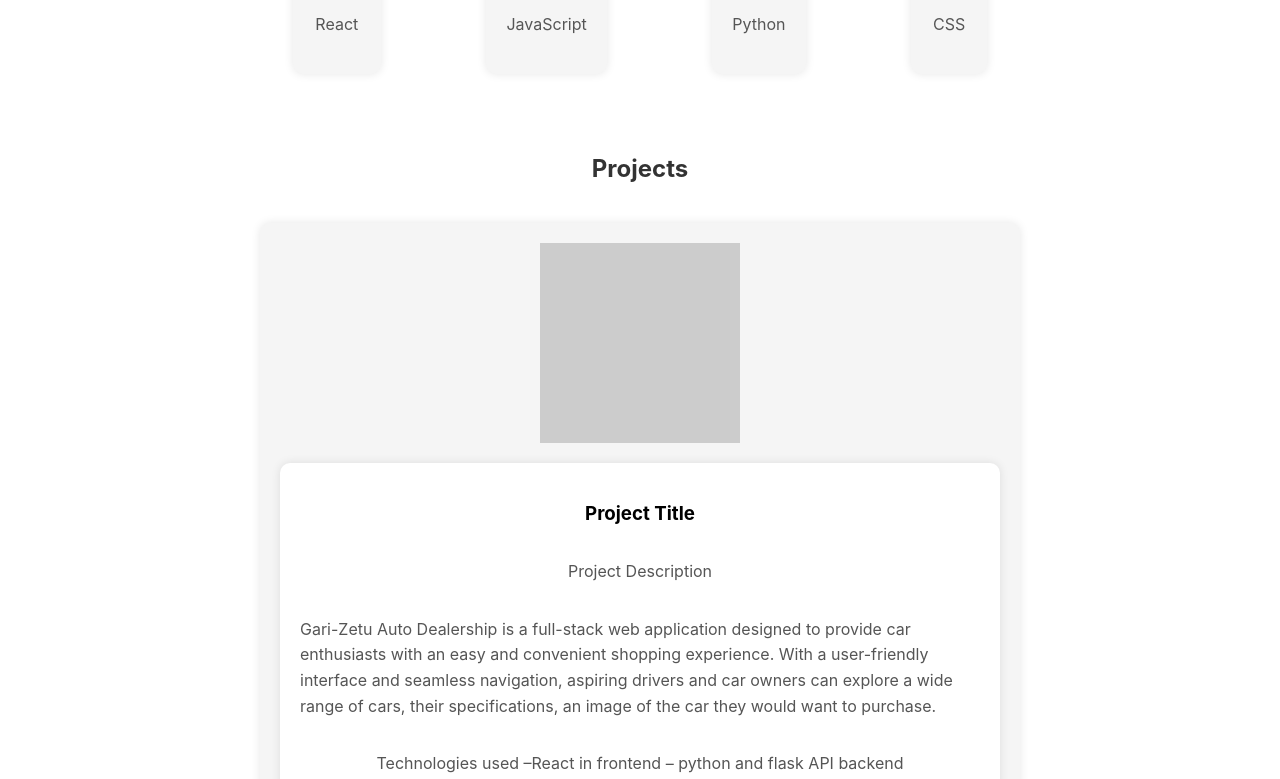
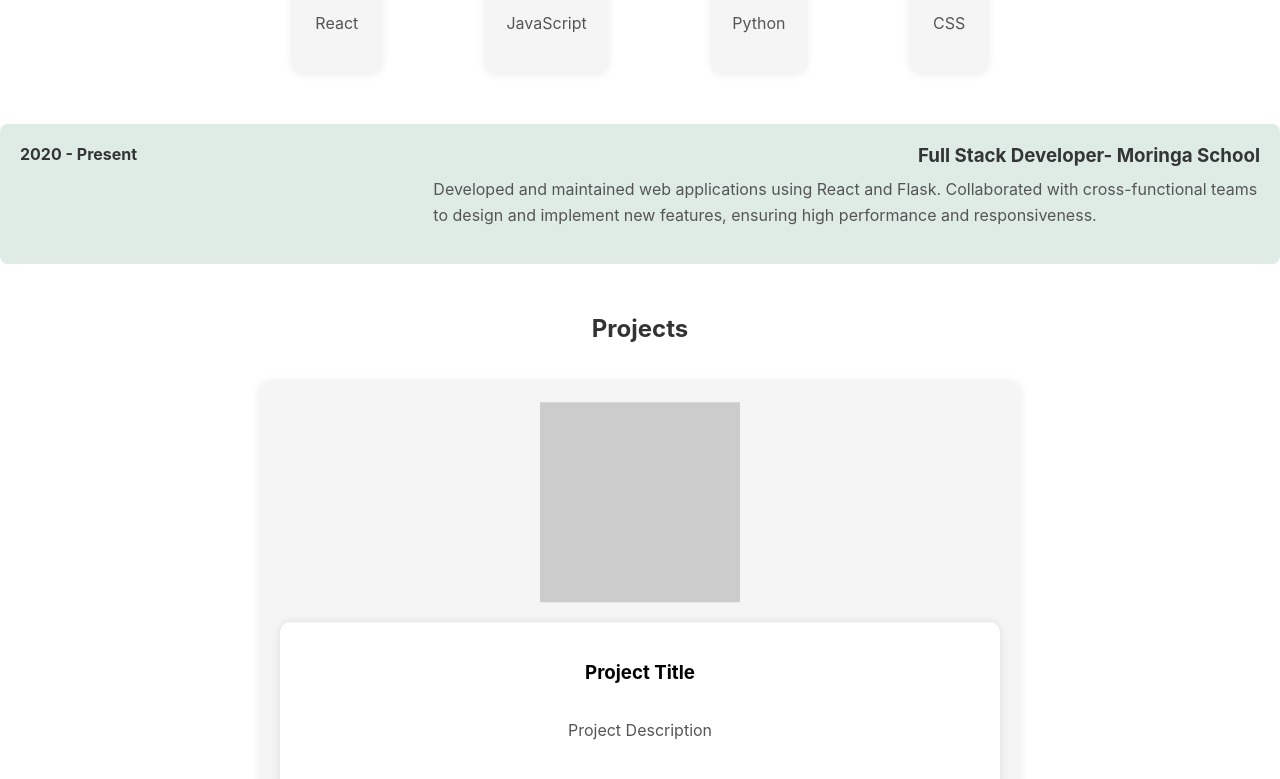
Before and after one commit to kanyi9/kanyi-portfolio, a React (Create React App) app in the folder kanyi-portfolio/: page / in a window 1280 px wide. Shown: the part 1240-2019 px from the top of the page. Built offline with nearby package versions, Linux system fonts and the light colour scheme.

Commit message:
adds experience

```diff
--- a/kanyi-portfolio/src/App.js
+++ b/kanyi-portfolio/src/App.js
@@ -4,6 +4,7 @@ import Navbar from './components/Navbar';
 import Introduction from './components/Introduction';
 import About from './components/About';
 import Specialties from './components/Specialities';
+import Experience from './components/Experience';
 import Projects from './components/Projects';
 
 function App() {
@@ -13,6 +14,7 @@ function App() {
             <Introduction />
             <About />
             <Specialties />
+            <Experience />
             <Projects/>
             {/* Other components will go here */}
         </div>
--- /dev/null
+++ b/kanyi-portfolio/src/components/Experience.css
@@ -0,0 +1,40 @@
+.experience {
+    display: flex; /* Use flexbox for layout */
+    justify-content: space-between; /* Space between the two sides */
+    align-items: flex-start; /* Align items at the start */
+    padding: 20px; /* Add some padding */
+    background-color: rgba(223, 236, 230, 0.973); /* Background color */
+    color: rgb(51, 53, 54); /* Text color */
+    border-radius: 8px; /* Rounded corners */
+    margin: 10px 0; /* Margin between experience items */
+}
+
+.experience-date {
+    flex: 1; /* Allow this to take up space */
+    font-weight: bold; /* Make the date bold */
+}
+
+.experience-details {
+    flex: 2; /* Allow this to take up more space */
+    text-align: right; /* Align text to the right */
+}
+
+.job-title {
+    display: flex; /* Use flexbox for job title and company */
+    flex-direction: column; /* Stack job title and company vertically */
+    align-items: flex-end; /* Align items to the right */
+}
+
+.job-title h3 {
+    margin: 0; /* Remove default margin */
+}
+
+.job-title p {
+    margin: 5px 0 0; /* Add some margin for spacing */
+}
+
+.job-description {
+    margin-top: 10px; /* Space between job title and description */
+    text-align: left; /* Align description to the left */
+    font-size: 16px; /* Adjust font size for description */
+}
--- /dev/null
+++ b/kanyi-portfolio/src/components/Experience.js
@@ -0,0 +1,125 @@
+// import React from 'react';
+// import './Experience.css';
+
+// const Experience = () => {
+//     return (
+//         <section className="experience">
+
+
+
+//                 <div>
+//                     <h1>2024-Present</h1>
+//                     <h2>Full Stack Developer</h2>
+//                 </div>
+//                 <div>
+//                     <h2>Moringa School</h2>
+//                     <p>Brief explanation with the languages taught there</p>
+//                 </div>
+
+//         </section>
+//     );
+// };
+
+// export default Experience;
+
+// import React from 'react';
+// import './Experience.css';
+
+// const Experience = () => {
+//     return (
+//         <section className="experience">
+//             <div className="experience-placeholder bounce">
+//                 <div className="experience-details">
+//                     <h1>2024-Present</h1>
+//                     <div className="experience-school">
+//                         <h2>Full Stack Developer</h2>
+//                         <h2>Moringa School</h2>
+//                     </div>
+//                 </div>
+//                 <div className="experience-description">
+//                     <p>Brief explanation with the languages taught there</p>
+//                 </div>
+//             </div>
+//         </section>
+//     );
+// };
+
+// export default Experience;
+
+// import React from 'react';
+// import './Experience.css';
+
+// const Experience = () => {
+//     return (
+//         <section className="experience">
+//             <div className="experience-placeholder bounce">
+//                 <div className="experience-details">
+//                     <div className="experience-left">
+//                         <h1>2024-Present</h1>
+//                     </div>
+//                     <div className="experience-right">
+//                         <div className="experience-school">
+//                             <h2>Full Stack Developer</h2>
+//                             <h2>Moringa School</h2>
+//                         </div>
+//                     </div>
+//                 </div>
+//                 <div className="experience-description">
+//                     <p>Brief explanation with the languages taught there</p>
+//                 </div>
+//             </div>
+//         </section>
+//     );
+// };
+
+// export default Experience;
+
+// import React from 'react';
+// import './Experience.css';
+
+// const Experience = () => {
+//     return (
+//         <section className="experience">
+//             <div className="experience-placeholder bounce">
+//                 <div className="experience-left">
+//                     <h1>2024-Present</h1>
+//                 </div>
+//                 <div className="experience-right">
+//                     <div className="experience-school">
+//                         <h2>Full Stack Developer</h2>
+//                         <h2>Moringa School</h2>
+//                     </div>
+//                     <div className="experience-description">
+//                         <p>Brief explanation with the languages taught there</p>
+//                     </div>
+//                 </div>
+//             </div>
+//         </section>
+//     );
+// };
+
+// export default Experience;
+
+import React from 'react';
+import './Experience.css'; // Import the CSS file for styling
+
+const Experience = () => {
+    return (
+        <div className="experience">
+            <div className="experience-date">
+                2020 - Present
+            </div>
+            <div className="experience-details">
+                <div className="job-title">
+                    <h3>Full Stack Developer- Moringa School</h3>
+
+                </div>
+                <p className="job-description">
+                    Developed and maintained web applications using React and Flask. Collaborated with cross-functional teams to design and implement new features, ensuring high performance and responsiveness.
+                </p>
+            </div>
+        </div>
+    );
+};
+
+export default Experience;
```
